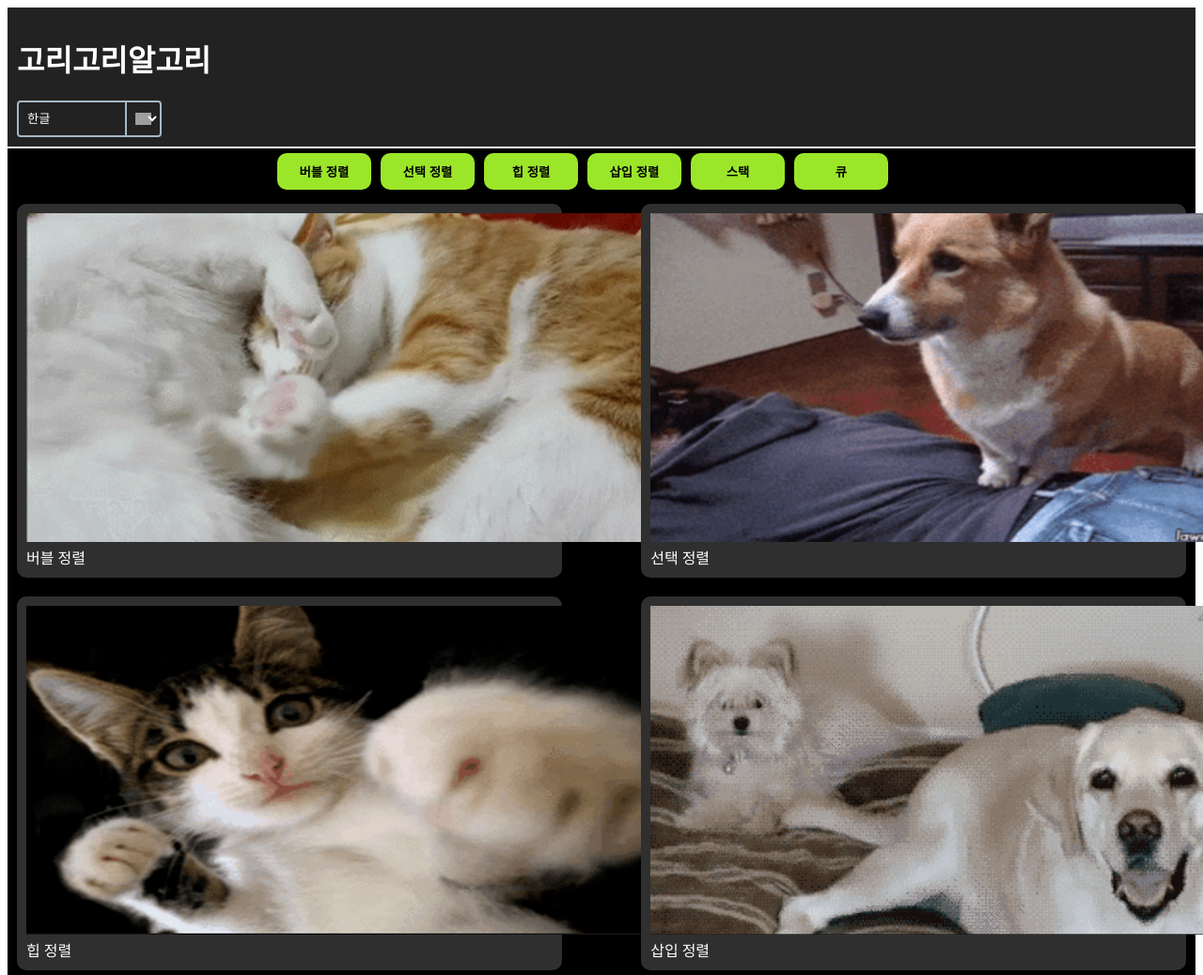
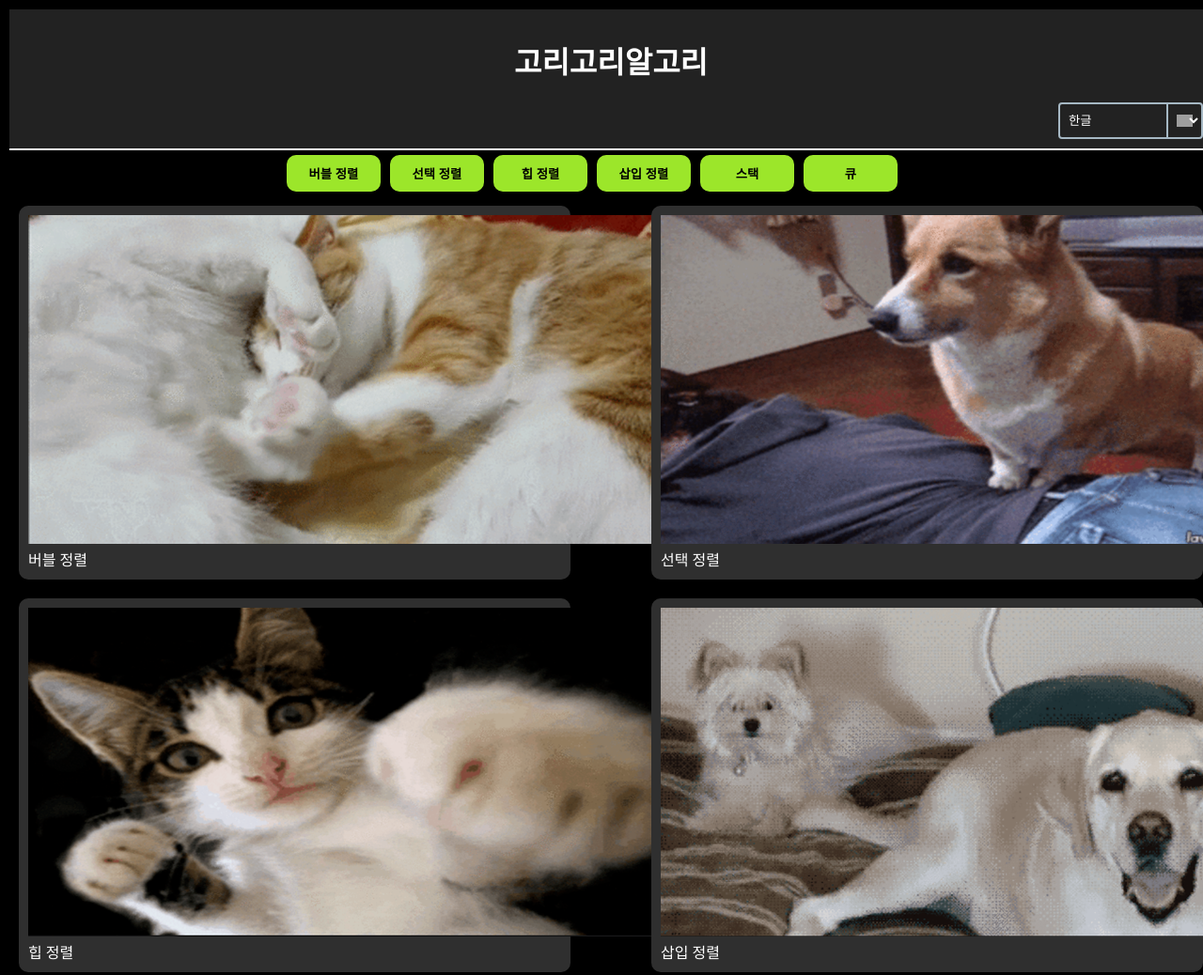
Before and after one commit to Dream-of-dream/algorithm, a plain HTML site: page algorithm_JS/Main.html in a window 1280 px wide. Shown: the top 1038 px of the page at 94% size. Drawn offline with Linux system fonts and the light colour scheme; grey boxes are pictures that could not be loaded.

Commit message:
css 수정

```diff
--- a/algorithm_JS/css/interface.css
+++ b/algorithm_JS/css/interface.css
@@ -39,6 +39,7 @@ input[disabled]:hover {
     height: 35px;
     border-radius: 4px;
     border: 2px solid #a6b8c4;
+    margin-left : auto;
   }
   .selectBox .select {
     width: inherit;
--- a/algorithm_JS/css/main.css
+++ b/algorithm_JS/css/main.css
@@ -1,4 +1,7 @@
 /* 각 요소들을 구분할 수 있게 CSS를 적용 */
+body {
+        margin : 0;
+}
 div#wrap {
         width: 100%;
         background: #000000;
@@ -8,7 +11,7 @@ header#header {
         background: #222222;
         color: #ffffff;
         border-bottom: solid 2px white;
-
+        text-align: center;
 }
 
 nav#nav {
@@ -36,7 +39,7 @@ footer#footer {
         color: #ffffff;
 }
 
-div#warp,
+div#wrap,
 header#header,
 nav#nav,
 section#container,
@@ -75,9 +78,9 @@ section#container::after {
         clear: both;
 }
 
-@media screen and (max-width: 910px) {
+/* @media screen and (max-width: 910px) {
         div#wrap {
-                width: calc(100% - 20px);
+                width: 100%;
         }
 
         div.content {
@@ -96,7 +99,7 @@ section#container::after {
                 width: calc(100% - 20px);
                 float: none;
         }
-}
+} */
 
 .hov-anim-box .animated {
         display: none
```
